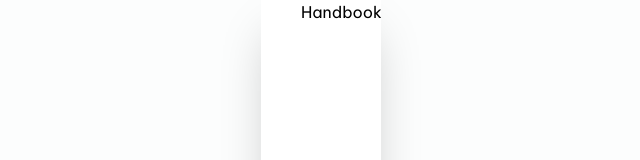
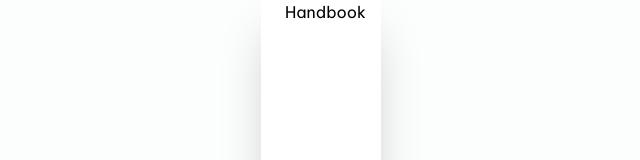
Before and after one commit to quoc-bao-dev/zenmi, a Next.js app: page /handbook in a window 1280 px wide. Shown: the top 160 px of the page, without its empty margins (319-959 px from the left). Built offline with nearby package versions, Linux system fonts and the light colour scheme.

Commit message:
fix scss

```diff
--- a/styles/globals.scss
+++ b/styles/globals.scss
@@ -18,5 +18,5 @@
 }
 
 .custom-container-child {
-    @apply 3xl:mx-10 2xl:mx-10 xl:mx-10 md:mx-10 mx-6;
+    @apply mx-6;
 }
```
